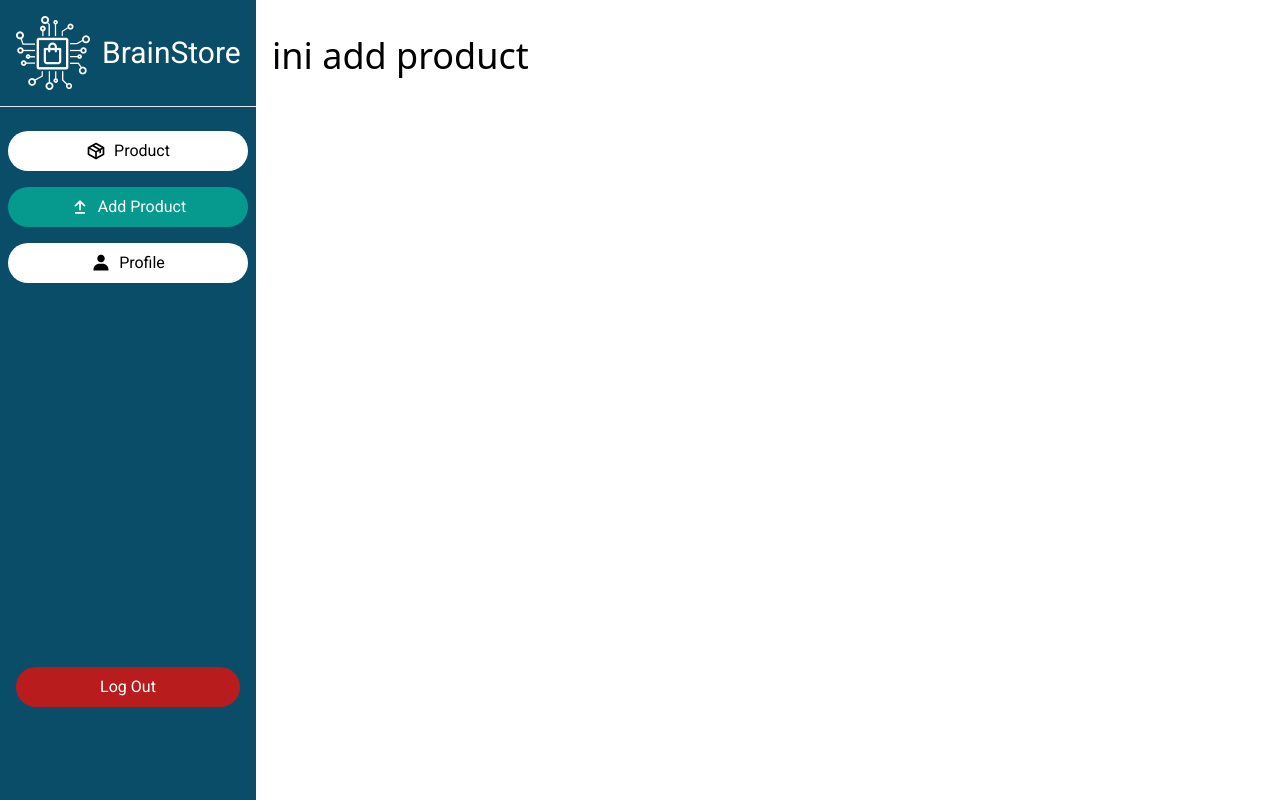
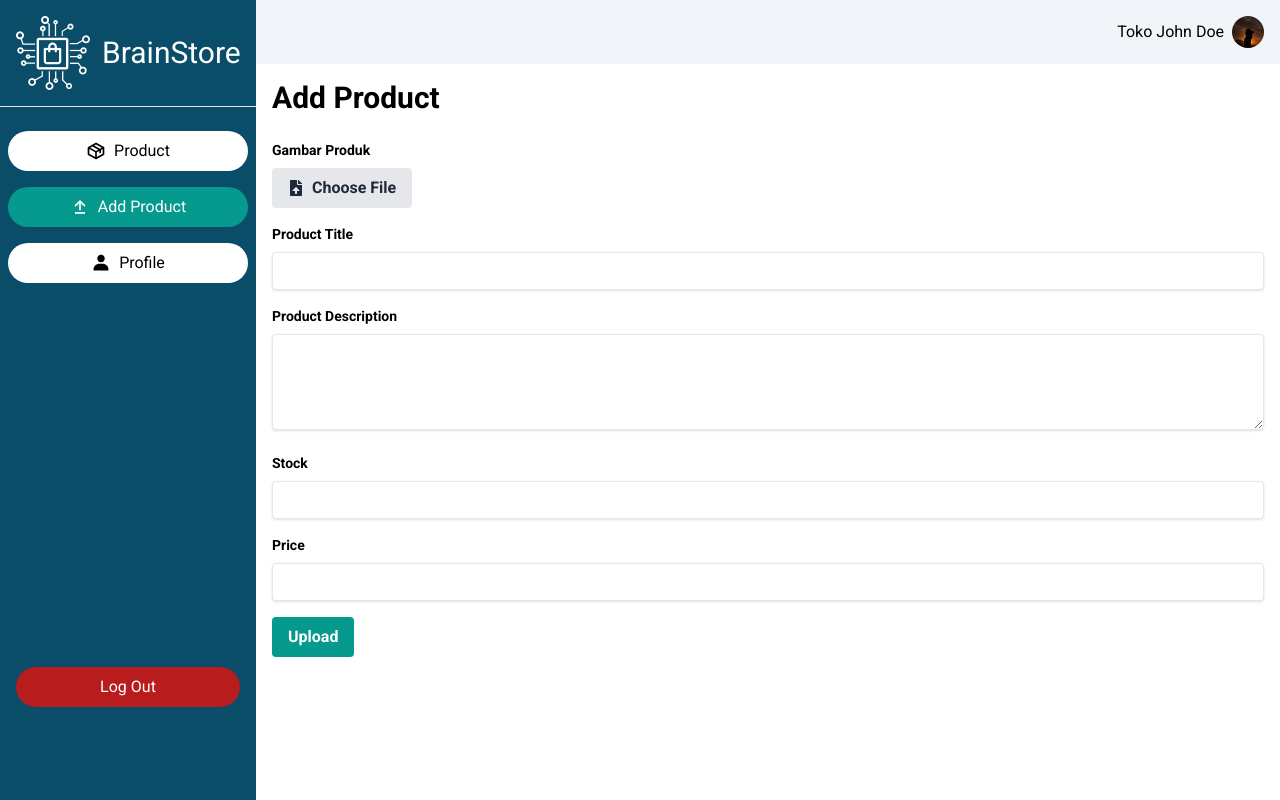
Before and after one commit to Bangkit-Capstone-C241-BB01/FrontEnd-Web, a React (Vite) app: page /addProduct in a window 1280 px wide. Built offline with nearby package versions, Linux system fonts and the light colour scheme; the HTML template or start-up script is replaced by a standard one.

Commit message:
Add UploadProduct Page

```diff
--- a/src/pages/seller/AddProduct.jsx
+++ b/src/pages/seller/AddProduct.jsx
@@ -1,13 +1,134 @@
+import { useState } from "react";
 import Nav from "../../components/Nav";
+import Header from "../../components/Header";
+import { FaFileUpload, FaTimesCircle } from "react-icons/fa";
+const AddProduct = () => {
+  const [product, setProduct] = useState({
+    title: "",
+    description: "",
+    stock: "",
+    price: "",
+    imagePreviewUrl: "",
+  });
 
-const AddProduct = () => {
+  const handleChange = (e) => {
+    const { name, value } = e.target;
+    setProduct({
+      ...product,
+      [name]: value,
+    });
+  };
+
+  const handleImageChange = (e) => {
+    const file = e.target.files[0];
+    const reader = new FileReader();
+
+    reader.onloadend = () => {
+      setProduct({
+        ...product,
+        imagePreviewUrl: reader.result,
+      });
+    };
+
+    if (file) {
+      reader.readAsDataURL(file);
+    }
+  };
+
+  const handleRemoveImage = () => {
+    const input = document.getElementById("image");
+    if (input) {
+      input.value = "";
+    }
+
+    setProduct({
+      ...product,
+      imagePreviewUrl: "",
+    });
+  };
+
+  const handleSubmit = (e) => {
+    e.preventDefault();
+    console.log(product);
+    setProduct({
+      title: "",
+      description: "",
+      stock: "",
+      price: "",
+      imagePreviewUrl: "",
+    });
+  };
+
   return (
-    <div className="flex">
-      <Nav />
-      <div className="ml-0 lg:ml-64 p-4 mt-5">
-        <h1 className="text-4xl">ini add product</h1>
+    <>
+      <Header />
+      <div className="flex">
+        <Nav />
+        <div className="ml-0 lg:ml-64 p-4 w-full font-roboto">
+          <div className=" mx-auto">
+            <h1 className="text-3xl font-bold mb-6">Add Product</h1>
+            <form onSubmit={handleSubmit}>
+              <div className="mb-4">
+                <label className="block  text-sm font-bold mb-2" htmlFor="image">
+                  Gambar Produk
+                </label>
+                <div className="flex items-center">
+                  <label className={`cursor-pointer ${product.imagePreviewUrl ? "hidden" : "bg-gray-200 hover:bg-gray-300"} text-gray-800 font-semibold py-2 px-4 rounded inline-flex items-center`} htmlFor="image">
+                    <FaFileUpload className="w-4 h-4 mr-2" />
+                    Choose File
+                  </label>
+                  <input type="file" id="image" name="image" accept="image/*" onChange={handleImageChange} className="hidden" />
+                  {product.imagePreviewUrl && (
+                    <div className="flex items-center">
+                      <img src={product.imagePreviewUrl} alt="Preview" className="ml-4 w-20 h-20 object-cover rounded" />
+                      <button type="button" className="ml-2 text-red-600 hover:text-red-800 focus:outline-none flex items-center" onClick={handleRemoveImage}>
+                        <FaTimesCircle className="w-8 h-8" />
+                        <p className="ml-2 lg:text-md">Hapus Gambar</p>
+                      </button>
+                    </div>
+                  )}
+                </div>
+              </div>
+              <div className="mb-4">
+                <label className="block text-sm font-bold mb-2" htmlFor="title">
+                  Product Title
+                </label>
+                <input type="text" id="title" name="title" value={product.title} onChange={handleChange} className="shadow appearance-none border rounded w-full py-2 px-3  leading-tight focus:outline-none focus:shadow-outline" />
+              </div>
+              <div className="mb-4">
+                <label className="block  text-sm font-bold mb-2" htmlFor="description">
+                  Product Description
+                </label>
+                <textarea
+                  id="description"
+                  name="description"
+                  value={product.description}
+                  onChange={handleChange}
+                  className="shadow appearance-none border rounded w-full py-2 px-3  leading-tight focus:outline-none focus:shadow-outline h-24"
+                />
+              </div>
+              <div className="mb-4">
+                <label className="block  text-sm font-bold mb-2" htmlFor="stock">
+                  Stock
+                </label>
+                <input type="number" id="stock" name="stock" value={product.stock} onChange={handleChange} className="shadow appearance-none border rounded w-full py-2 px-3  leading-tight focus:outline-none focus:shadow-outline" />
+              </div>
+              <div className="mb-4">
+                <label className="block  text-sm font-bold mb-2" htmlFor="price">
+                  Price
+                </label>
+                <input type="number" id="price" name="price" value={product.price} onChange={handleChange} className="shadow appearance-none border rounded w-full py-2 px-3  leading-tight focus:outline-none focus:shadow-outline" />
+              </div>
+              <div className="flex items-center justify-between">
+                <button type="submit" className="bg-secondary hover:opacity-90 text-white font-bold py-2 px-4 rounded focus:outline-none focus:shadow-outline">
+                  Upload
+                </button>
+              </div>
+            </form>
+          </div>
+        </div>
       </div>
-    </div>
+    </>
   );
 };
 
```
